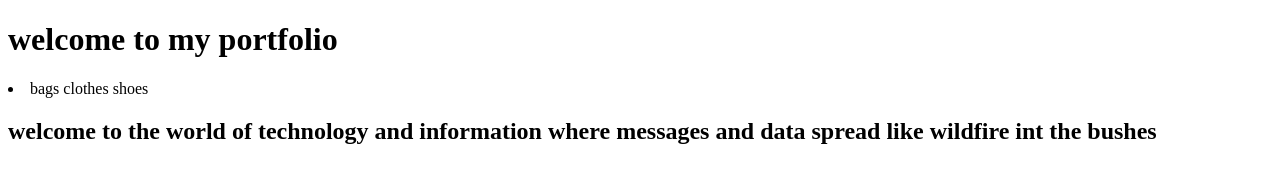
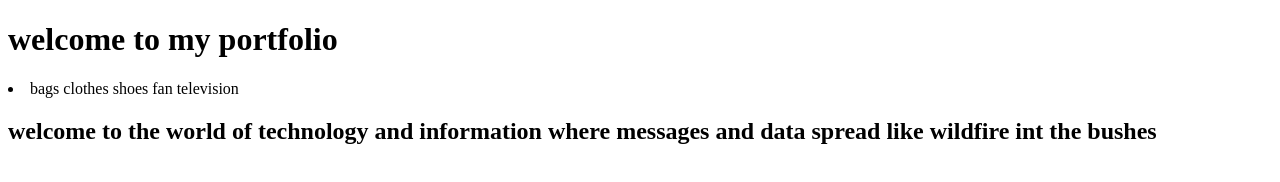
Before and after one commit to babsyyyy/babsyyyy.io, a plain HTML site: page index.html in a window 1280 px wide. Drawn offline with Linux system fonts and the light colour scheme.

Commit message:
i modified index file

```diff
--- a/index.html
+++ b/index.html
@@ -14,6 +14,8 @@
  <li>bags
      clothes
      shoes
+     fan
+     television
  </li>
  <p><h2>
      welcome to the world of technology and information where messages and data spread like wildfire int the bushes
```
